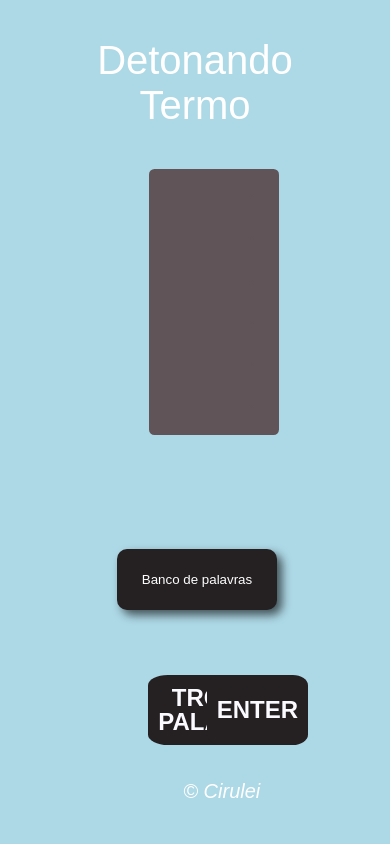
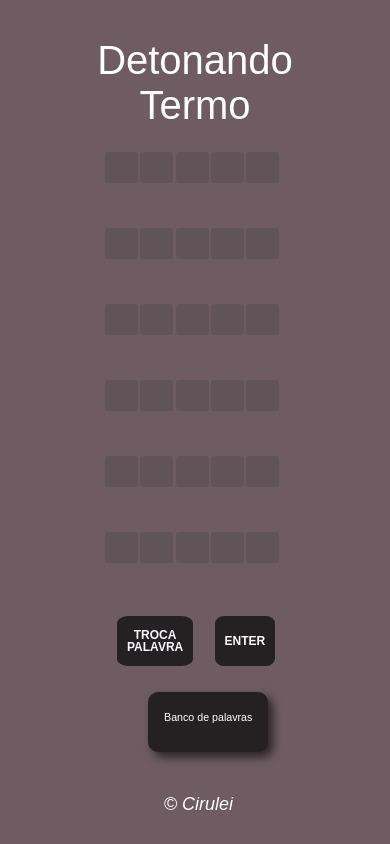
Before and after one commit to Rafael-Cirino/Detonando-termo-site, a PHP site: page / in a window 390 px wide. Run offline with PHP 8.4, Linux system fonts and the light colour scheme.

Commit message:
versão mobile pronta

```diff
--- a/css/mobile.css
+++ b/css/mobile.css
@@ -1,25 +1,47 @@
 @media only screen and (max-width: 640px) {
-    body {
-      background-color: lightblue;
-    }
+    section{
+        font: normal 8pt Arial;
+        line-height: 6pt;
+        width: 100px;
+        height: 40px;
 
-    section{
-        font: normal 10pt Arial;
-        width: 140px;
-
-        top: 65%;
-        left: 30%;
+        top: 82%;
+        left: 38%;
     }
 
     .box.enter{
-        top: 80%;
+        top: 73%;
 
         color: #FAFAFF;
         background: #252022;
-        font-size: 24px;
-        height: 70px;
-        line-height: 24px;
+        font-size: 12px;
+        height: 50px;
+        line-height: 12px;
         border-radius: 15%;
+    }
+
+    .box{
+        font-size: 3vw;
+        line-height: 16px;
+        text-transform: uppercase;
+        --happy-jump: 55%;
+        cursor: pointer;
+
+        height: 8vw;
+
+        position: absolute;
+
+    }
+
+    footer{
+        color: white;
+        text-align: center;
+        font-style: italic;
+        font-size: 18px;
+
+        position: absolute;
+        top: 92%;
+        left: 42%;
     }
 
 
--- a/css/style.css
+++ b/css/style.css
@@ -2,12 +2,6 @@
     background: #6E5C62;
     font: normal 15pt Arial;
 }
-
-@media only screen and (max-width: 640px) {
-    body {
-      background-color: lightblue;
-    }
-  }
 
 .box.right{
     background: #3aa394;
@@ -45,7 +39,7 @@
     box-sizing: border-box;
     justify-content: center;
     align-items: center;
-    font-size: 1vw;
+    font-size: 2vw;
     line-height: 16px;
     text-transform: uppercase;
     --happy-jump: 55%;
--- a/scripts/main.js
+++ b/scripts/main.js
@@ -23,14 +23,14 @@
             btn.setAttribute("name", text_id)
             //btn.style.top = `${55 + (i + 1) * 50}px`
             //btn.style.left = `${20 + (j + 1) * 50}px`
-            if (screen.width < 640) {
-                btn.style.top = `${10 + (i + 2) * 5}`
-                btn.style.left = `${(j + 2) * 4.8}`
+            if (window.innerWidth < 640) {
+                btn.style.top = `${9 + (i + 1) * 9}%`
+                btn.style.left = `${18 + (j + 1) * 9}%`
             } else {
-                btn.style.top = `max(${10 + (i + 2) * 5}%, ${3 + (i + 1) * 4.8}vw)`
+                btn.style.top = `max(${4 + (i + 1) * 4.8}%, ${3 + (i + 1) * 4.8}vw)`
                 btn.style.left = `max(${(j + 2) * 4.8}%, ${33.5 + (j + 1) * 4.8}vw)`
             }
-            console.log(window.screen.width)
+            console.log(window.innerWidth)
 
 
             btn.setAttribute('onclick', 'color_box("' + text_id + '")')
@@ -52,9 +52,17 @@
 
         if (list_b[b_name] == "ENTER") {
             btn.setAttribute('onclick', "enter_main()")
-            btn.style.left = `${53}%`
+            if (window.innerWidth < 640) {
+                btn.style.left = `${55}%`
+            } else {
+                btn.style.left = `${53}%`
+            }
         } else {
-            btn.style.left = `${38}%`
+            if (window.innerWidth < 640) {
+                btn.style.left = `${30}%`
+            } else {
+                btn.style.left = `${38}%`
+            }
             btn.setAttribute('onclick', 'random_word()')
         }
         document.body.appendChild(btn)
```
